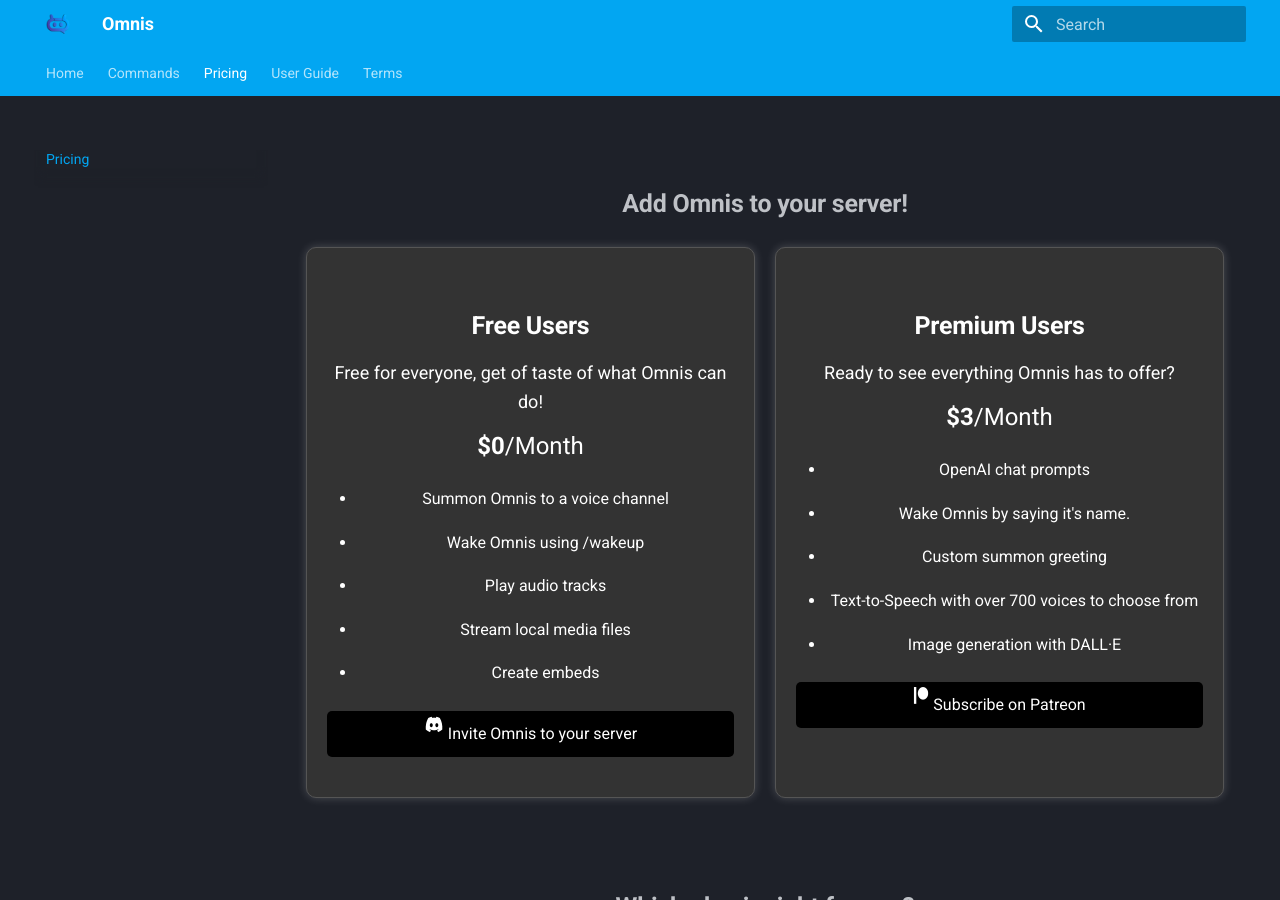
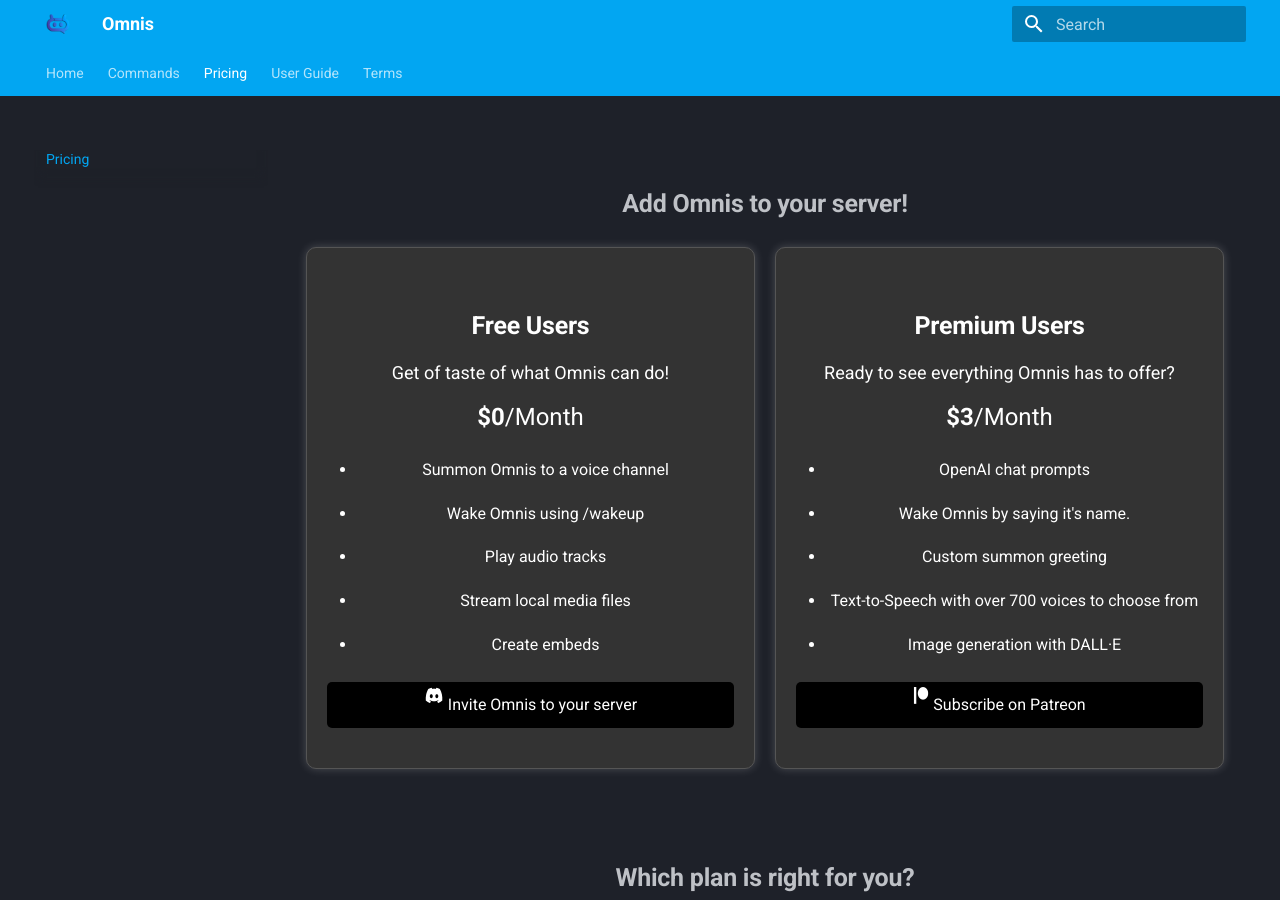
Before and after one commit to dylwedma11748/omnis-bot, an MkDocs documentation site: the page built from docs/pricing.md, in a window 1280 px wide and 900 px high. Built offline with MkDocs 1.6.1 and Material for MkDocs 9.7.7, drawn with Linux system fonts in a browser that asks for light colours; nearby versions of some CDN libraries.

Commit message:
Update pricing.md

```diff
--- a/docs/pricing.md
+++ b/docs/pricing.md
@@ -7,7 +7,7 @@
 <div class="pricing-container">
     <div class="pricing-box">
         <h2 class="pricing-header"><b>Free Users</b></h2>
-        <p class="pricing-description">Free for everyone, get of taste of what Omnis can do!</p>
+        <p class="pricing-description">Get of taste of what Omnis can do!</p>
         <div class="pricing-price">
             <span class="pricing-price-bold">$0</span><span>/Month</span>
         </div>
```
